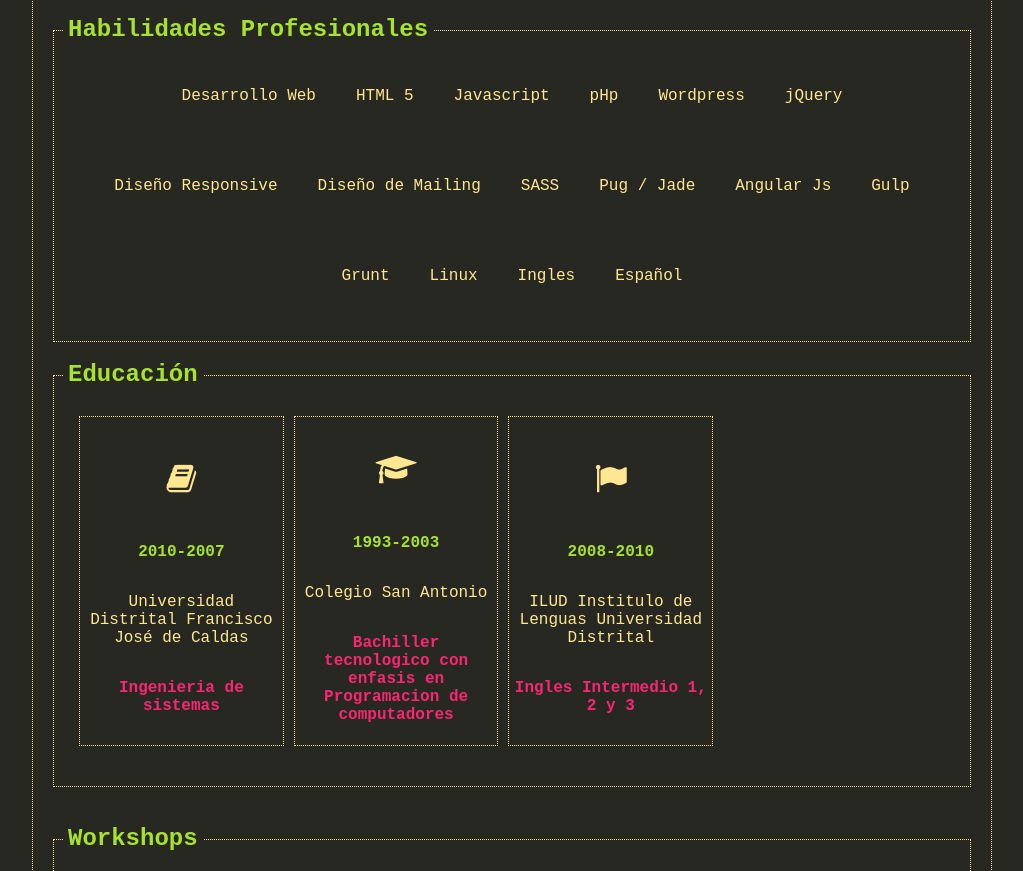
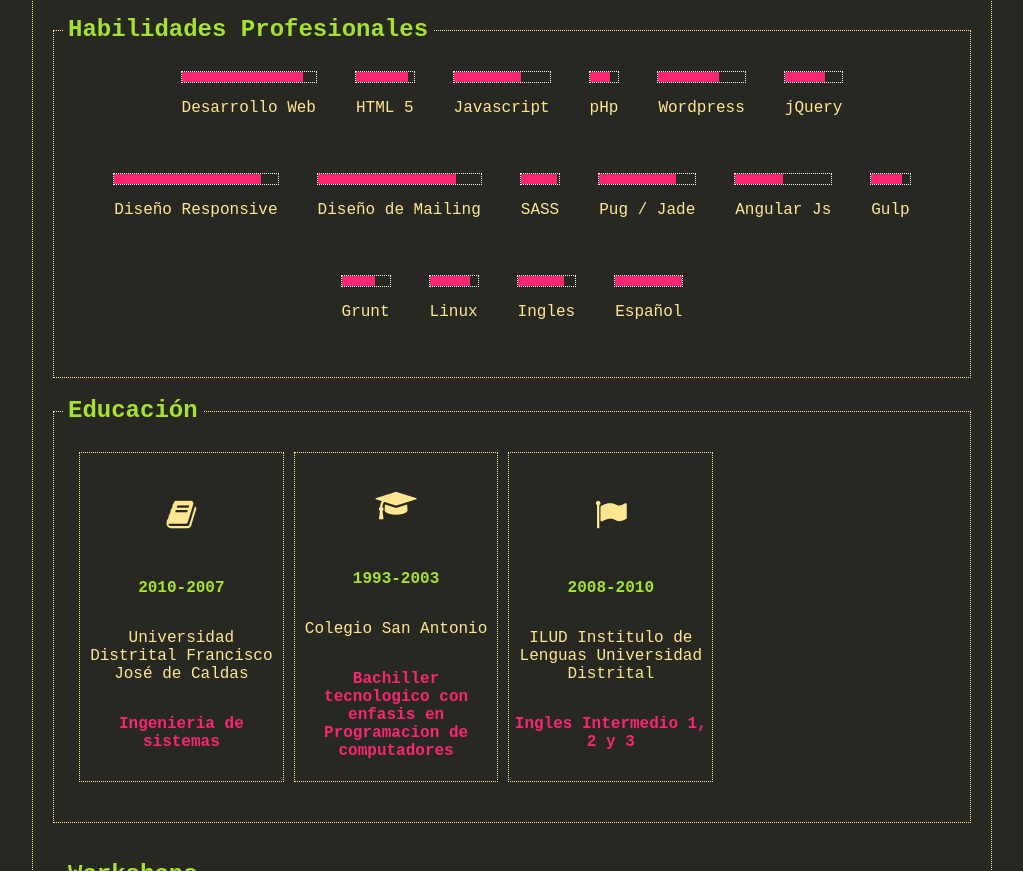
Before and after one commit to johanjaguar/curriculo, a website: page index.html in a window 1280 px wide. Shown: the part 2276-3147 px from the top of the page, without its empty margins (128-1151 px from the left). Drawn offline with Linux system fonts and the light colour scheme; a web font is replaced by a local one.

Commit message:
porcentaje arreglado

```diff
--- a/src/javascript/askills.js
+++ b/src/javascript/askills.js
@@ -17,7 +17,7 @@
 function skill(porcentaje, color, skill){
 	var html = '';
 	html += '<div class="professionalSkill">';
-	html += '	<div id="redcircle" data-percent="'+porcentaje+'" data-animate="false" class="'+color+' dark"></div>';
+	html += '	<div id="redcircle" class="'+color+' dark"><span style="width:'+porcentaje+'%;"></span></div>';
 	html += '	<p>'+skill+'</p>';
 	html += '</div>';
 	return html;
--- a/src/scss/style.scss
+++ b/src/scss/style.scss
@@ -191,6 +191,15 @@
 			justify-content: center;
 			padding: 20px;
 			text-align: center;
+
+			#redcircle {
+				height: 10px;
+				width: 100%;
+
+				span {
+					float: left;
+				}
+			}
 		}
 
 		em {
--- a/src/scss/themes/_mono.scss
+++ b/src/scss/themes/_mono.scss
@@ -112,6 +112,19 @@
 	}
 
 	.middle {
+		#professionalSkills {
+			.professionalSkill {
+				#redcircle {
+					border: 1px dotted $negro;
+
+					span {
+						background: $negro;
+						height: 10px;
+					}
+				}
+			}
+		}
+
 		#personalSkills {
 			a {
 				&[data-peso="1"] {
--- a/src/scss/themes/_monokai.scss
+++ b/src/scss/themes/_monokai.scss
@@ -100,6 +100,18 @@
 	}
 
 	.middle {
+		#professionalSkills {
+			.professionalSkill {
+				#redcircle {
+					border: 1px dotted $blanco;
+
+					span {
+						background: $magenta;
+						height: 10px;
+					}
+				}
+			}
+		}
 		#personalSkills {
 			a {
 				&[data-peso="1"] {
@@ -141,7 +153,7 @@
 					background: $gris4;
 				}
 
-				.tagActual{
+				.tagActual {
 					background: nth($coloresLetra, 2);
 					color: $coloresLetra[0];
 				}
```
Also changed, not shown: build/css/style.css, build/css/style.min.css, build/js/final.js, 3 other files.
